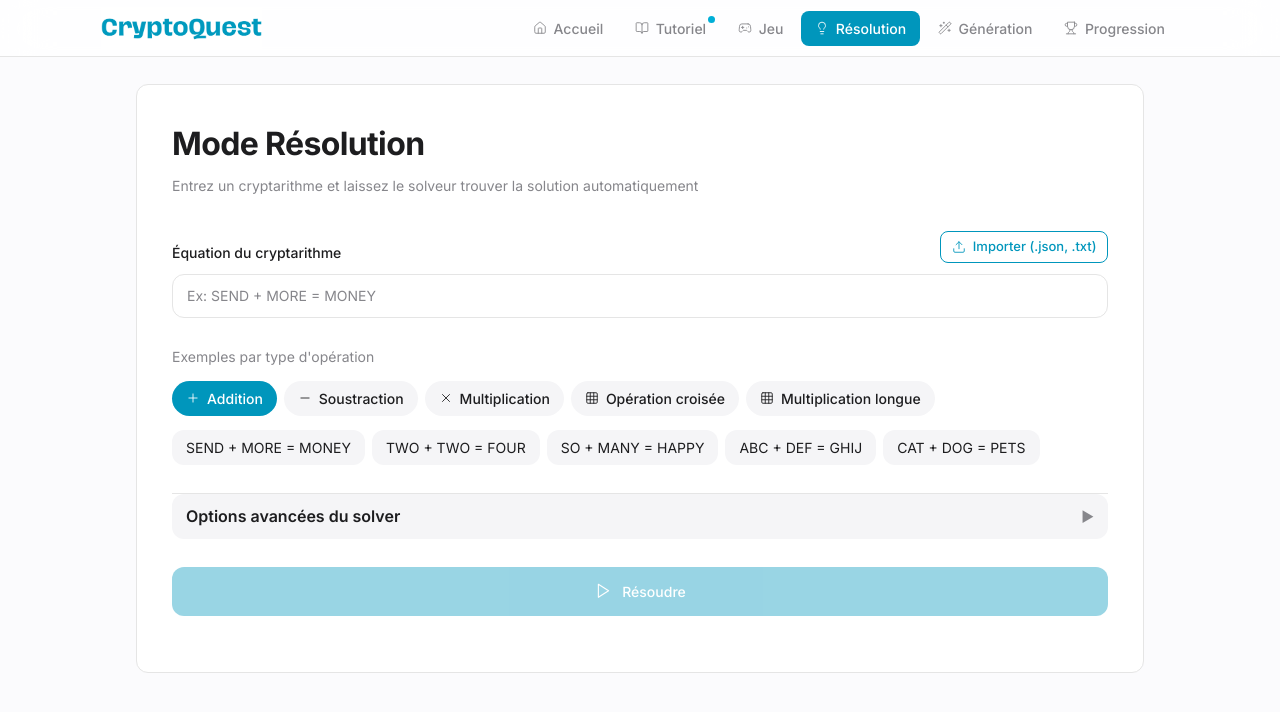
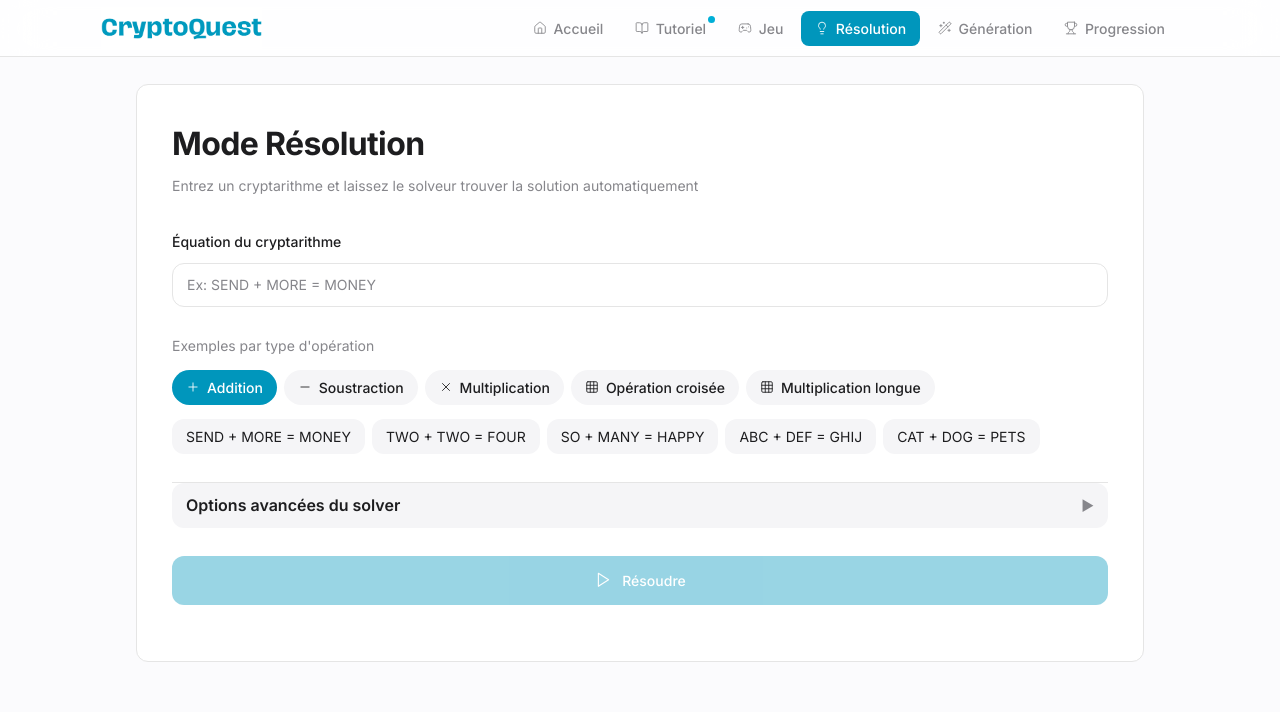
Before and after one commit to alai06/CryptoQuestFrontEnd, a React (Vite) app: page / in a window 1280 px wide. Both pictures are taken after a click on the button "Résolution". Shown: the top 712 px of the page. Built offline with nearby package versions, Linux system fonts and the light colour scheme.

Commit message:
solver + generation problems fixes

```diff
--- a/src/components/GeneratorMode.tsx
+++ b/src/components/GeneratorMode.tsx
@@ -1,5 +1,5 @@
 import { useState, useEffect } from 'react';
-import { ArrowLeft, Wand2, Plus, Minus, X, Download, Grid3x3, Trash2, AlertCircle, Menu, Loader } from 'lucide-react';
+import { ArrowLeft, Wand2, Plus, X, Download, Grid3x3, Trash2, AlertCircle, Menu, Loader } from 'lucide-react';
 import { generateCryptarithms as generateCryptarithmsAPI } from '../services/cryptatorApi';
 import VerticalCryptarithm from './VerticalCryptarithm';
 import CrossedCryptarithm from './CrossedCryptarithm';
@@ -22,9 +22,7 @@ interface GeneratedCryptarithm {
 }
 
 export default function GeneratorMode({ onBack, onCryptarithmGenerated, isMobile = false, onOpenSidebar }: GeneratorModeProps) {
-  const [operation, setOperation] = useState<'addition' | 'subtraction' | 'multiplication' | 'crossed' | 'long-multiplication'>('addition');
-  const [numTerms, setNumTerms] = useState(2);
-  const [difficulty, setDifficulty] = useState<'easy' | 'medium' | 'hard'>('medium');
+  const [operation, setOperation] = useState<'addition' | 'multiplication' | 'crossed' | 'long-multiplication'>('addition');
   const [generated, setGenerated] = useState<GeneratedCryptarithm[]>([]);
   const [selectedCryptarithm, setSelectedCryptarithm] = useState<GeneratedCryptarithm | null>(null);
   const [customWords, setCustomWords] = useState<string[]>([]);
@@ -54,7 +52,6 @@ export default function GeneratorMode({ onBack, onCryptarithmGenerated, isMobile
   const getOperatorSymbol = (): string => {
     switch (operation) {
       case 'addition': return '+';
-      case 'subtraction': return '-';
       case 'multiplication': return '*';
       case 'crossed': return 'CROSS';
       case 'long-multiplication': return 'LMUL';
@@ -291,7 +288,7 @@ export default function GeneratorMode({ onBack, onCryptarithmGenerated, isMobile
             <h2 className="text-[24px] font-bold tracking-[-0.02em]">Paramètres de génération</h2>
           </div>
 
-          <div className="grid grid-cols-1 lg:grid-cols-4 gap-8">
+          <div className="grid grid-cols-1 lg:grid-cols-3 gap-8">
             {/* Operation Type */}
             <div>
               <label className="block text-[14px] font-medium text-[#1D1D1F] mb-3">
@@ -300,7 +297,6 @@ export default function GeneratorMode({ onBack, onCryptarithmGenerated, isMobile
               <div className="space-y-2">
                 {[
                   { value: 'addition', label: 'Addition', icon: Plus },
-                  { value: 'subtraction', label: 'Soustraction', icon: Minus },
                   { value: 'multiplication', label: 'Multiplication', icon: X },
                   { value: 'crossed', label: 'Opération croisée', icon: Grid3x3 },
                   { value: 'long-multiplication', label: 'Multiplication longue', icon: Grid3x3 },
@@ -323,56 +319,6 @@ export default function GeneratorMode({ onBack, onCryptarithmGenerated, isMobile
               </div>
             </div>
 
-            {/* Difficulty and Number of Terms */}
-            <div>
-              <label className="block text-[14px] font-medium text-[#1D1D1F] mb-3">
-                Niveau de difficulté
-              </label>
-              <div className="space-y-2 mb-6">
-                {[
-                  { value: 'easy', label: 'Facile' },
-                  { value: 'medium', label: 'Moyen' },
-                  { value: 'hard', label: 'Difficile' },
-                ].map(({ value, label }) => (
-                  <button
-                    key={value}
-                    onClick={() => setDifficulty(value as any)}
-                    className={`
-                      w-full px-3 py-2 rounded-[12px] transition-all text-[14px] font-medium
-                      ${difficulty === value
-                        ? 'bg-[#0096BC] text-white'
-                        : 'bg-[#F5F5F7] text-[#1D1D1F] hover:bg-[#E5E5E5]'
-                      }
-                    `}
-                  >
-                    {label}
-                  </button>
-                ))}
-              </div>
-
-              {/* Number of Terms */}
-              {!['crossed', 'long-multiplication'].includes(operation) && (
-                <div>
-                  <label className="block text-[14px] font-medium text-[#1D1D1F] mb-2">
-                    Nombre de termes : {numTerms}
-                  </label>
-                  <input
-                    type="range"
-                    min="2"
-                    max="4"
-                    value={numTerms}
-                    onChange={(e) => setNumTerms(Number(e.target.value))}
-                    className="w-full accent-[#0096BC]"
-                  />
-                  <div className="flex justify-between text-[12px] text-[#86868B] mt-1">
-                    <span>2</span>
-                    <span>3</span>
-                    <span>4</span>
-                  </div>
-                </div>
-              )}
-            </div>
-
             {/* Custom Words Text Area */}
             <div>
               <label className="block text-[14px] font-medium text-[#1D1D1F] mb-3">
@@ -383,7 +329,7 @@ export default function GeneratorMode({ onBack, onCryptarithmGenerated, isMobile
                 onChange={(e) => handleCustomWordsTextChange(e.target.value)}
                 rows={6}
                 className="w-full px-3 py-2 bg-[#F5F5F7] border border-[#E5E5E5] text-[#1D1D1F] rounded-[12px] hover:border-[#0096BC] transition-colors text-[14px] resize-none font-mono"
-                placeholder="SEND&#10;MORE&#10;MONEY"
+                placeholder={`SEND\nMORE\nMONEY`}
               />
               <div className="flex items-center justify-between mt-2">
                 <p className="text-[#86868B] text-[12px]">
@@ -469,7 +415,6 @@ export default function GeneratorMode({ onBack, onCryptarithmGenerated, isMobile
                   <p className="text-[13px] text-[#1D1D1F]">
                     <strong>Opération sélectionnée :</strong>{' '}
                     {operation === 'addition' ? 'Addition (+)' :
-                     operation === 'subtraction' ? 'Soustraction (-)' :
                      operation === 'multiplication' ? 'Multiplication (*)' :
                      operation === 'crossed' ? 'Opération croisée (CROSS)' :
                      operation === 'long-multiplication' ? 'Multiplication longue (LMUL)' : operation}
--- a/src/components/SolverMode.tsx
+++ b/src/components/SolverMode.tsx
@@ -1,5 +1,5 @@
 import { useState } from 'react';
-import { ArrowLeft, Play, Loader, Download, Plus, Minus, X, Grid3x3, Sparkles, ChevronLeft, ChevronRight, Upload, Menu } from 'lucide-react';
+import { ArrowLeft, Play, Loader, Download, Plus, Minus, X, Grid3x3, Sparkles, ChevronLeft, ChevronRight, Menu } from 'lucide-react';
 import { solveCryptarithm as solveCryptarithmAPI } from '../services/cryptatorApi';
 import BackButtonWithProgress from './BackButtonWithProgress';
 import { SelectField, NumberInput, CheckboxField } from './FormComponents';
@@ -143,58 +143,6 @@ export default function SolverMode({ onBack, generatedCryptarithms, isMobile = f
     URL.revokeObjectURL(url);
   };
 
-  const handleImport = () => {
-    const input = document.createElement('input');
-    input.type = 'file';
-    input.accept = '.json,.txt';
-
-    input.onchange = (e) => {
-      const file = (e.target as HTMLInputElement).files?.[0];
-      if (!file) return;
-
-      const reader = new FileReader();
-      reader.onload = (event) => {
-        try {
-          const content = event.target?.result as string;
-
-          // Check file extension
-          if (file.name.endsWith('.json')) {
-            const data = JSON.parse(content);
-
-            // Check if it's a valid cryptarithm JSON
-            if (data.equation) {
-              setEquation(data.equation);
-              setError('');
-              // Reset solutions
-              setSolutions([]);
-              setCurrentSolutionIndex(0);
-            } else {
-              setError('Format JSON invalide : "equation" manquant');
-            }
-          } else if (file.name.endsWith('.txt')) {
-            // For .txt files, just take the first non-empty line as the equation
-            const lines = content.split('\n').map(line => line.trim()).filter(line => line);
-            if (lines.length > 0) {
-              setEquation(lines[0].toUpperCase());
-              setError('');
-              // Reset solutions
-              setSolutions([]);
-              setCurrentSolutionIndex(0);
-            } else {
-              setError('Fichier TXT vide');
-            }
-          }
-        } catch (err) {
-          setError('Erreur lors de la lecture du fichier');
-        }
-      };
-
-      reader.readAsText(file);
-    };
-
-    input.click();
-  };
-
   const renderEquationWithSolution = (solution: Record<string, number>) => {
     return equation.split('').map((char, index) => {
       if (/[A-Z]/.test(char) && solution[char] !== undefined) {
@@ -229,18 +177,9 @@ export default function SolverMode({ onBack, generatedCryptarithms, isMobile = f
 
           {/* Input Section */}
           <div className="mb-8">
-            <div className="flex items-end gap-3 mb-3">
-              <label className="flex-1 text-[14px] font-medium text-[#1D1D1F]">
-                Équation du cryptarithme
-              </label>
-              <button
-                onClick={handleImport}
-                className="flex items-center gap-2 px-3 py-1.5 border border-[#0096BC] text-[#0096BC] rounded-[8px] hover:bg-[#E8F7FB] transition-colors text-[13px] font-medium"
-              >
-                <Upload className="w-4 h-4" strokeWidth={1.5} />
-                <span>Importer (.json, .txt)</span>
-              </button>
-            </div>
+            <label className="block text-[14px] font-medium text-[#1D1D1F] mb-3">
+              Équation du cryptarithme
+            </label>
             <input
               type="text"
               value={equation}
```
